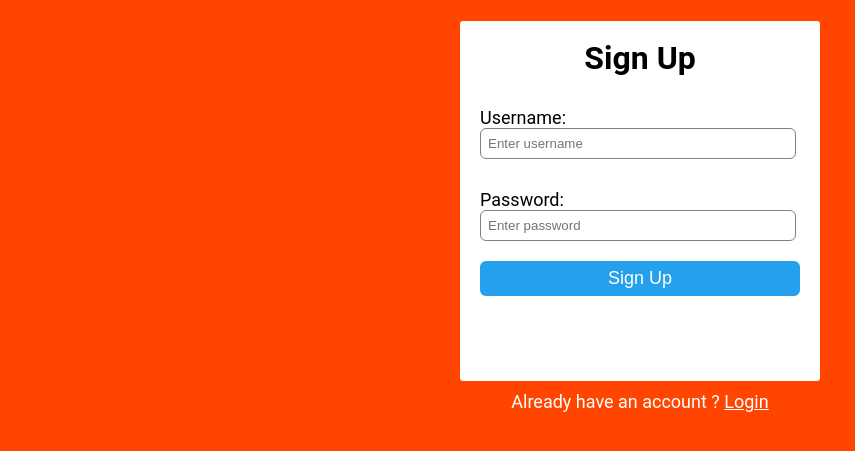
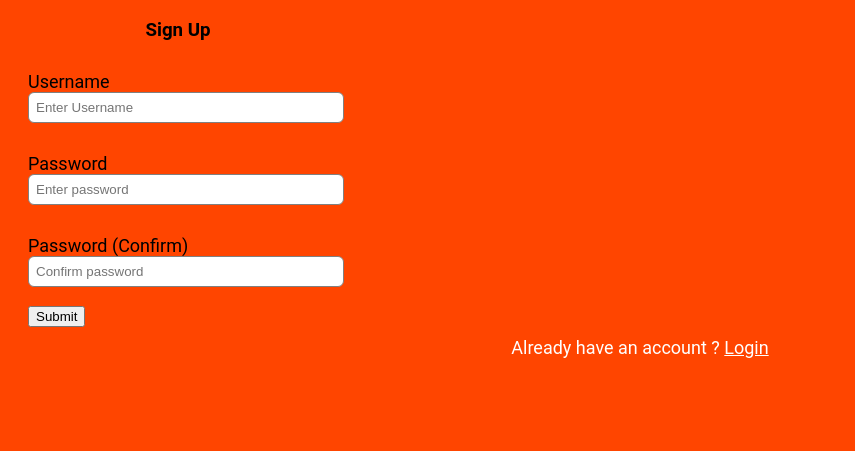
Before and after one commit to SaadMaybe/G3_Reddit_Clone, a Flask app: template templates/signup.html in a window 1280 px wide. Shown: the top 451 px of the page, without its empty margins (0-855 px from the left). Run offline with Flask 2, Linux system fonts and the light colour scheme; the template is opened without the code that fills it, so the values that code supplies are empty; some libraries are stand-ins or nearby versions.

Commit message:
signup and login pages

```diff
--- a/templates/signup.html
+++ b/templates/signup.html
@@ -3,7 +3,7 @@
   <head>
     <link rel="stylesheet" href="{{ url_for('static',filename='css/template.css')}}">
   </head>
-  <body>
+  <!-- <body>
     <div class="signupbox">
       <h1>Sign Up</h1>
       <form>
@@ -18,5 +18,48 @@
     <p class="p1">
       Already have an account ? <a href="login.html">Login</a>
     </p>
-  </body>
+  </body> -->
+  <body>
+  <form method="POST">
+	  <h3 align="center">Sign Up</h3>
+	  <div class="form-group">
+		<label for="username">Username</label>
+		<input
+		  type="text"
+		  class="form-control"
+		  id="username"
+		  name="username"
+		  placeholder="Enter Username"
+		/>
+	  </div>
+	  <div class="form-group">
+		<label for="password1">Password</label>
+		<input
+		  type="password"
+		  class="form-control"
+		  id="password1"
+		  name="password1"
+		  placeholder="Enter password"
+		/>
+	  </div>
+	  <div class="form-group">
+		<label for="password2">Password (Confirm)</label>
+		<input
+		  type="password"
+		  class="form-control"
+		  id="password2"
+		  name="password2"
+		  placeholder="Confirm password"
+		/>
+	  </div>
+	  <br />
+	  <button type="submit" class="btn btn-primary">Submit</button>
+	</form>
+
+
+  <p class="p1">
+    Already have an account ? <a href="login.html">Login</a>
+  </p>
+<!-- end of div check in css for handling -->
+</body>
 </html>
```
Also changed, not shown: templates/login.html (+35 -1 lines).
